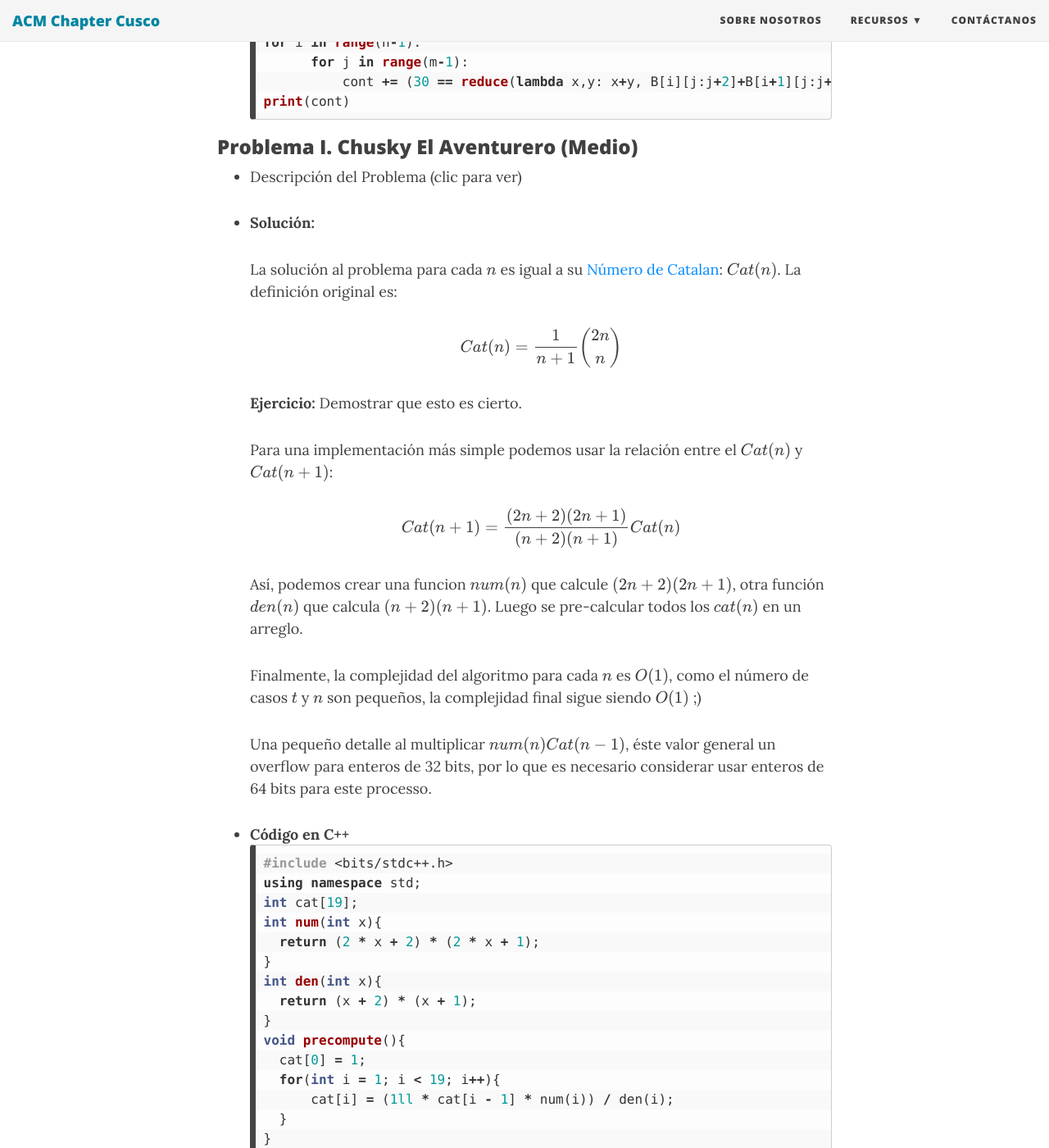
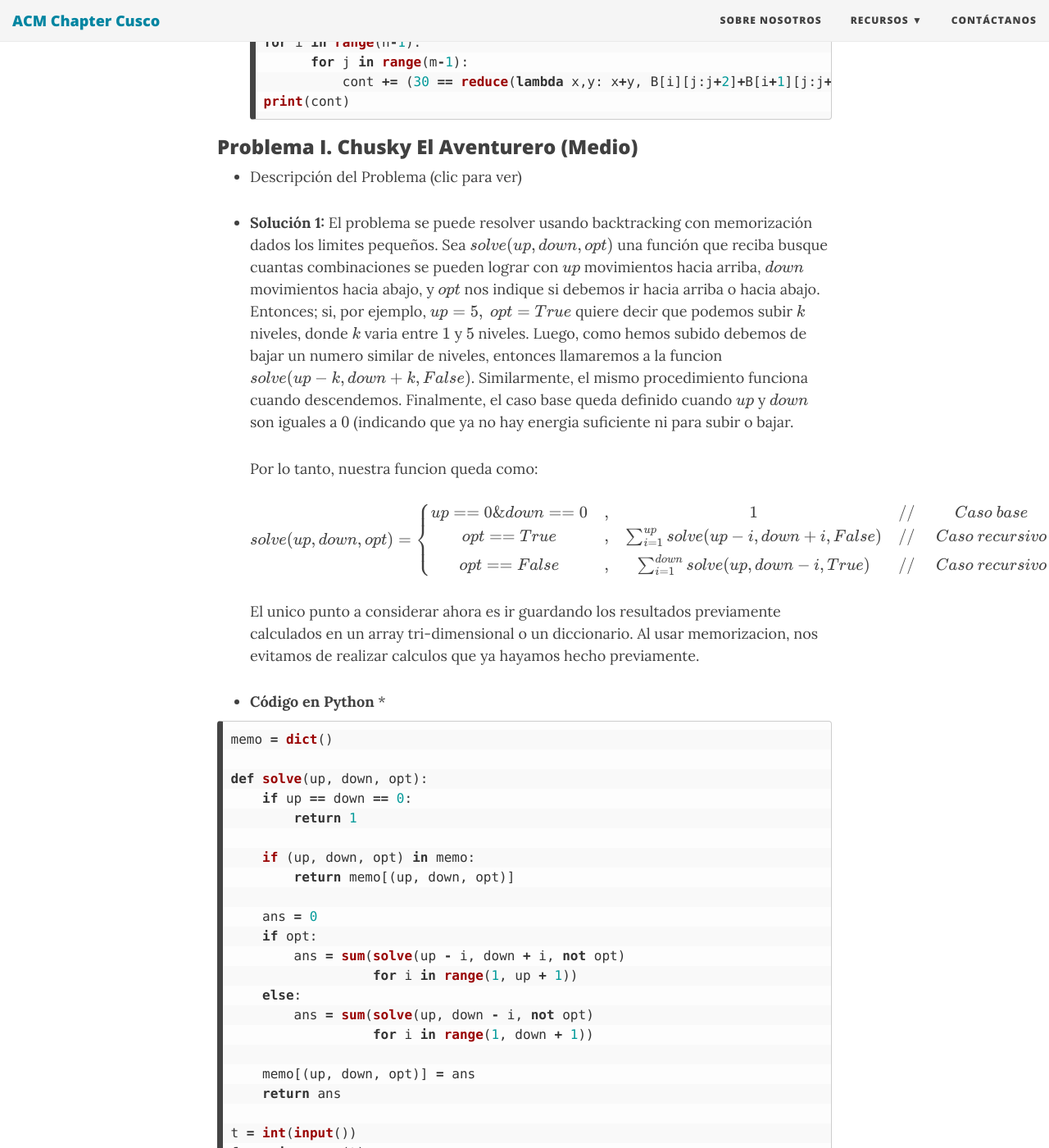
Before and after one commit to acmchaptercusco/acmchaptercusco.github.io, a Jekyll site: the page built from _posts/2019-02-08-cuscontest-xv.md, in a window 1280 px wide and 1400 px high, scrolled down 9437 px. Shown: the whole window at 82% size. Built offline with Jekyll 4.4.1, drawn with Linux system fonts in a browser that asks for light colours; nearby versions of some CDN libraries; formulas are drawn with MathJax 3; some of the changed text lies outside the part shown.

Commit message:
Add alternative solution to Chusky-medio

````diff
--- a/_posts/2019-02-08-cuscontest-xv.md
+++ b/_posts/2019-02-08-cuscontest-xv.md
@@ -375,7 +375,51 @@ for _ in range(t):
 
 
 	</details>
-* **Solución:**
+* **Solución 1:**
+    El problema se puede resolver usando backtracking con memorización dados los limites pequeños. Sea $$solve(up, down, opt)$$ una función que reciba busque cuantas combinaciones se pueden lograr con $$up$$ movimientos hacia arriba, $$down$$ movimientos hacia abajo, y $$opt$$ nos indique si debemos ir hacia arriba o hacia abajo. Entonces; si, por ejemplo, $$up=5,~ opt=True$$ quiere decir que podemos subir $$k$$ niveles, donde $$k$$ varia entre $$1$$ y $$5$$ niveles. Luego, como hemos subido debemos de bajar un numero similar de niveles, entonces llamaremos a la funcion $$solve(up - k, down + k, False)$$. Similarmente, el mismo procedimiento funciona cuando descendemos. Finalmente, el caso base queda definido cuando $$up$$ y $$down$$ son iguales a $$0$$ (indicando que ya no hay energia suficiente ni para subir o bajar.
+
+    Por lo tanto, nuestra funcion queda como:
+
+    $$
+    solve(up, down, opt) = \left\{\begin{matrix}
+    up==0 \& down == 0&, &1 &//&~ Caso~ base\\
+    opt  == True&, & \sum_{i=1}^{up}{solve(up - i, down + i, False)} &//&~ Caso~ recursivo\\
+    opt ==  False&, & \sum_{i=1}^{down}{solve(up, down - i, True)} &//&~ Caso~ recursivo
+    \end{matrix}\right.
+    $$
+
+	El unico punto a considerar ahora es ir guardando los resultados previamente calculados en un array tri-dimensional o un diccionario. Al usar memorizacion, nos evitamos de realizar calculos que ya hayamos hecho previamente.
+
+* **Código en Python** *
+
+```python
+memo = dict()
+
+def solve(up, down, opt):
+    if up == down == 0:
+        return 1
+
+    if (up, down, opt) in memo:
+        return memo[(up, down, opt)]
+
+    ans = 0
+    if opt:
+        ans = sum(solve(up - i, down + i, not opt)
+                  for i in range(1, up + 1))
+    else:
+        ans = sum(solve(up, down - i, not opt)
+                  for i in range(1, down + 1))
+
+    memo[(up, down, opt)] = ans
+    return ans
+
+t = int(input())
+for _ in range(t):
+    n = int(input())
+    print (solve(n, 0, True))
+```
+
+* **Solución 2:**
 
 	La solución al problema para cada $$n$$ es igual a su [Número de Catalan](https://es.wikipedia.org/wiki/N%C3%BAmeros_de_Catalan): $$Cat(n)$$. La definición original es:
 
````
